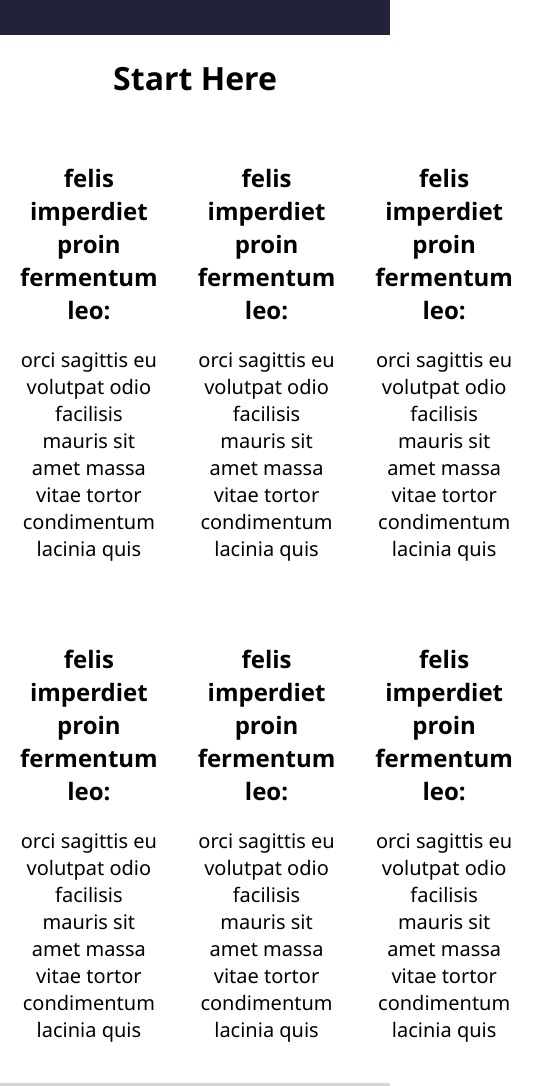
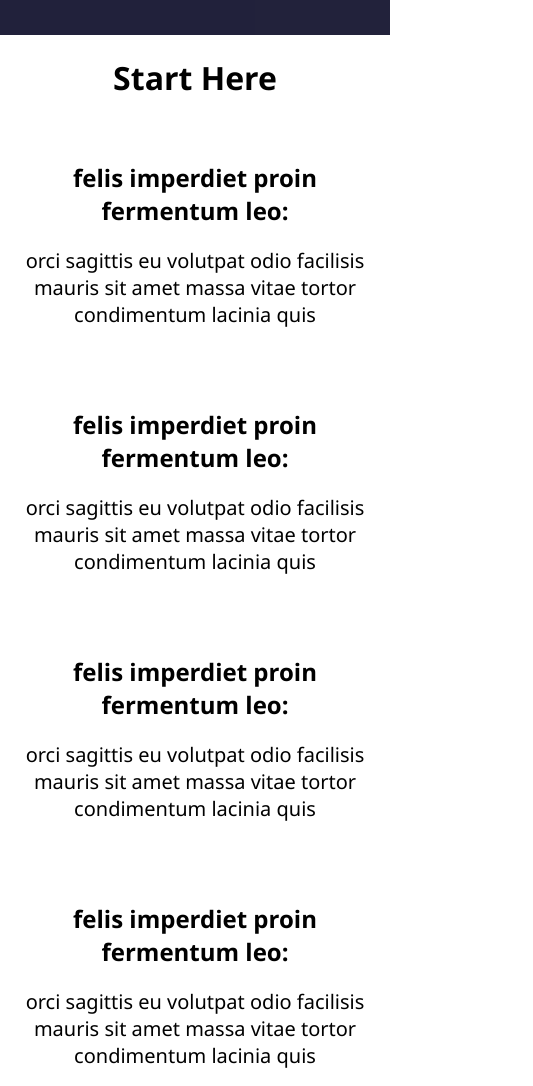
Before and after one commit to abdullahiftikhar-code/designSite, a plain HTML site: page index.html in a window 390 px wide. Shown: the part 1320-2406 px from the top of the page, 533 px wide, since content can reach past the window. Drawn offline with Linux system fonts and the light colour scheme.

Commit message:
Update index.html

```diff
--- a/index.html
+++ b/index.html
@@ -49,6 +49,9 @@
         text-align: left;
         width: 100%;
         box-sizing: border-box;
+      }
+      .why-grid-item{
+          grid-column: 1;
       }
 
       }
```
